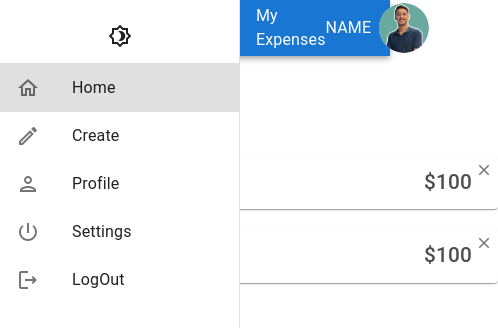
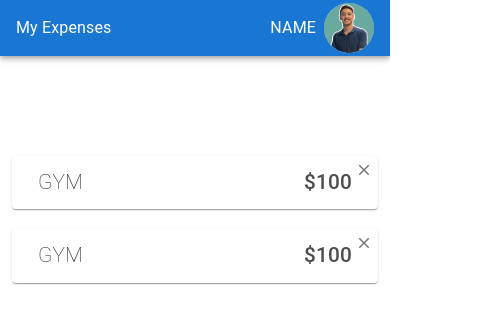
Before and after one commit to Abd0000/mui-toturial, a React (Create React App) app: page / in a window 390 px wide. Shown: the top 328 px of the page, 498 px wide, since content can reach past the window. Built offline with nearby package versions, Linux system fonts and the light colour scheme.

Commit message:
making navBar and home page content responsive with small screens 2- hiding the sideBar with the small screens

```diff
--- a/src/components/Navbar.jsx
+++ b/src/components/Navbar.jsx
@@ -11,7 +11,7 @@ const Navbar = ({drawerWidth}) => {
               underline="none"
               color={"inherit"}
               flexGrow={1}
-              sx={{ "&:hover": { fontSize: "large" }, width: `calc(100% - ${drawerWidth}px)`, ml: `${drawerWidth}px` }}
+              sx={{ "&:hover": { fontSize: "large" }, width: `calc(100% - ${drawerWidth}px)`, ml:{ xs:0,md: `${drawerWidth}px`}  }}
             >
               My Expenses
             </Link>
--- a/src/components/Sidebar.jsx
+++ b/src/components/Sidebar.jsx
@@ -12,6 +12,10 @@ const Sidebar = ({ drawerWidth, setMyMode }) => {
         "& .MuiDrawer-paper": {
           width: drawerWidth,
           boxSizing: "border-box",
+          display:{
+            xs:"none",
+            md:"block"
+          }
         },
       }}
       variant="permanent"
--- a/src/pages/Home/Home.jsx
+++ b/src/pages/Home/Home.jsx
@@ -5,7 +5,15 @@ import { ClearOutlined } from "@mui/icons-material";
 
 const Home = () => {
   return (
-    <Box>
+    <Box
+      sx={{
+        display: "flex",
+        flexDirection: "column",
+        alignItems: "center",
+        justifyContent: "center",
+
+      }}
+    >
       <Paper
         sx={{
           width: "366px",
--- a/src/pages/Root.jsx
+++ b/src/pages/Root.jsx
@@ -60,7 +60,7 @@ const Root = () => {
     <div>
       <Navbar drawerWidth={drawerWidth} />
       <Sidebar drawerWidth={drawerWidth} setMyMode={setMyMode}  />
-      <Box  component={"main"} sx={{ml:`${drawerWidth}px`, display:"flex",alignItems:"center",justifyContent:"center",mt:"100px"}}>
+      <Box  component={"main"} sx={{ml:{ xs:0 ,md:`${drawerWidth}px`}, display:"flex",alignItems:"center",justifyContent:"center",mt:"100px"}}>
         <Outlet />
       </Box>
     </div>
```
